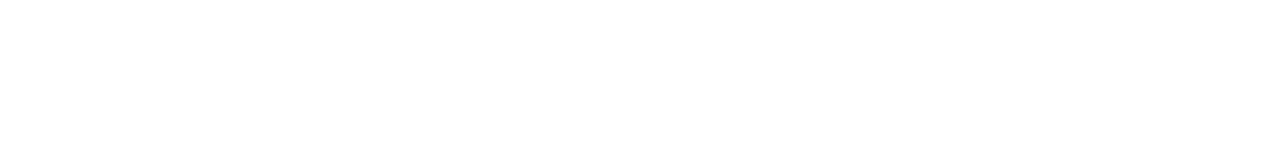
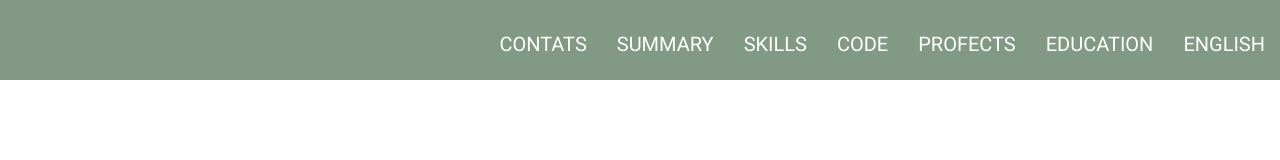
Before and after one commit to wallblizzard/rsschool-cv, a plain HTML site: page index.html in a window 1280 px wide. Drawn offline with Linux system fonts and the light colour scheme.

Commit message:
feat: add header

```diff
--- a/index.html
+++ b/index.html
@@ -4,12 +4,43 @@
 <head>
   <meta charset="UTF-8">
   <meta name="viewport" content="width=device-width, initial-scale=1.0">
+  <link rel="preconnect" href="https://fonts.googleapis.com">
+  <link rel="preconnect" href="https://fonts.gstatic.com" crossorigin>
+  <link
+    href="https://fonts.googleapis.com/css2?family=Roboto:ital,wght@0,100;0,300;0,400;0,500;0,700;0,900;1,100;1,300;1,400;1,500;1,700;1,900&display=swap"
+    rel="stylesheet">
   <link rel="stylesheet" href="style.css">
   <title>Document</title>
 </head>
 
 <body>
-
+  <header class="header">
+    <nav class="container header__menu">
+      <ul class="header__list">
+        <li class="header__link">
+          <a href="#">contats</a>
+        </li>
+        <li class="header__link">
+          <a href="#">summary</a>
+        </li>
+        <li class="header__link">
+          <a href="#">skills</a>
+        </li>
+        <li class="header__link">
+          <a href="#">code</a>
+        </li>
+        <li class="header__link">
+          <a href="#">profects</a>
+        </li>
+        <li class="header__link">
+          <a href="#">education</a>
+        </li>
+        <li class="header__link">
+          <a href="#">english</a>
+        </li>
+      </ul>
+    </nav>
+  </header>
 </body>
 
 </html>
--- a/style.css
+++ b/style.css
@@ -0,0 +1,40 @@
+* {
+  margin: 0;
+  padding: 0;
+  box-sizing: border-box;
+}
+
+body {
+  font-family: "Roboto", sans-serif;
+  font-size: 14px;
+}
+
+.container {
+  max-width: 1440px;
+  margin: 0 auto;
+}
+
+.header {
+  width: 100%;
+  height: 80px;
+  background-color: #829985;
+}
+
+.header__menu {
+  padding: 32px 0;
+}
+
+.header__list {
+  display: flex;
+  justify-content: end;
+  list-style-type: none;
+}
+
+
+.header__link a {
+  padding: 0 15px;
+  font-size: 20px;
+  text-decoration: none;
+  color: white;
+  text-transform: uppercase;
+}
```
